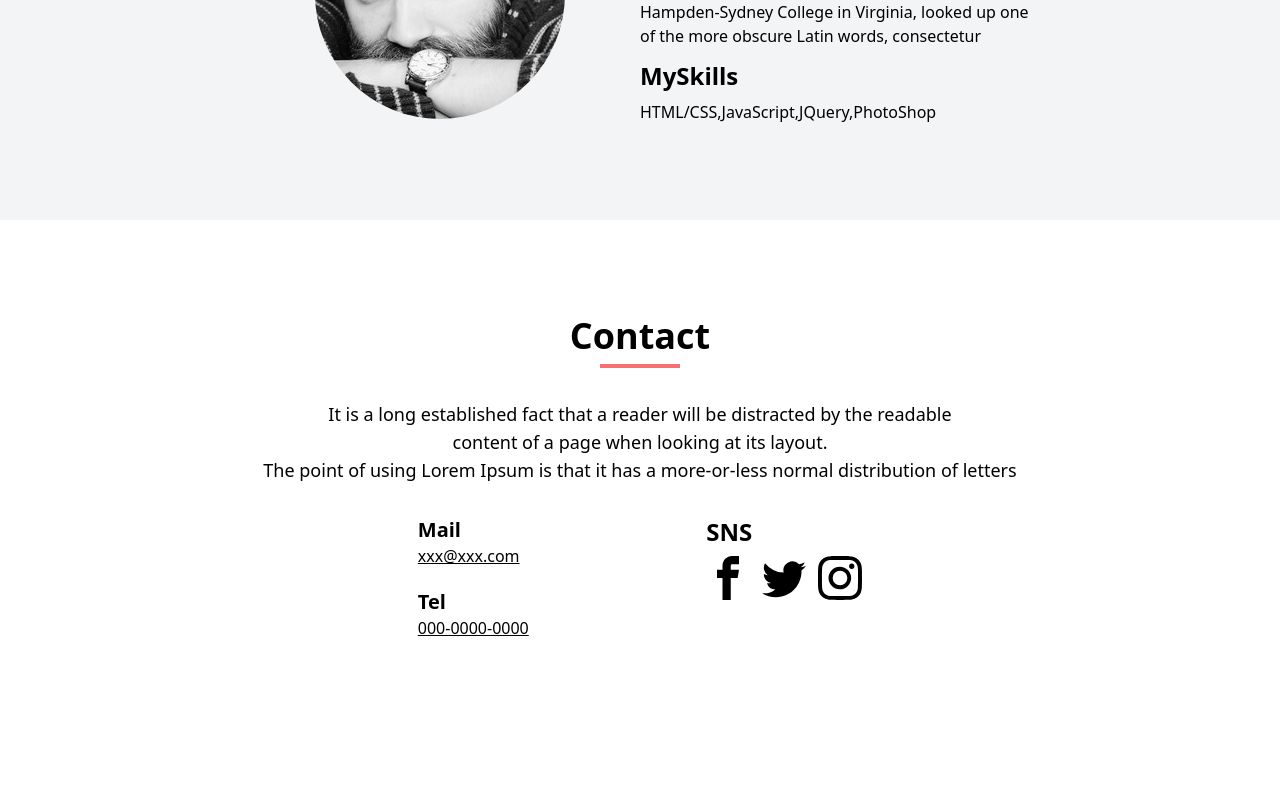
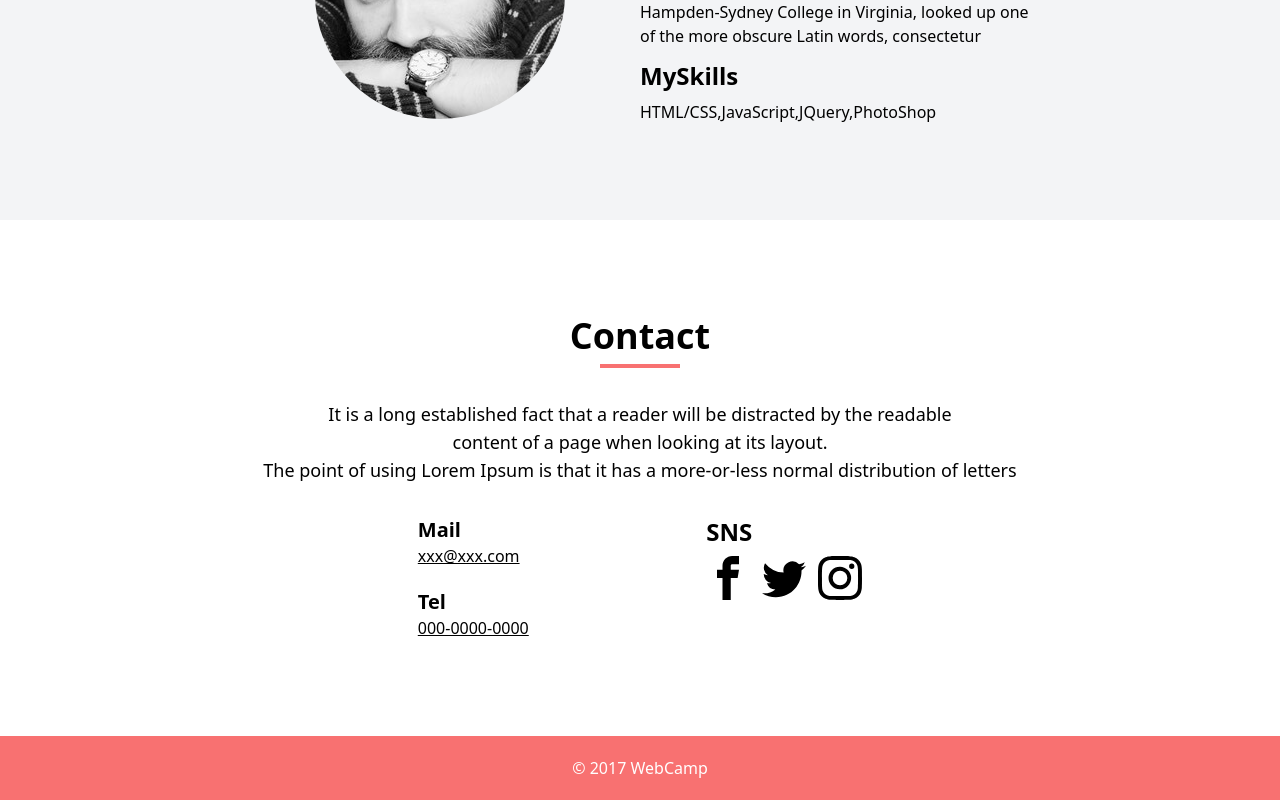
Before and after one commit to kotahorii/dmm-web-site, a Next.js app: page / in a window 1280 px wide. Shown: the part 2932-3732 px from the top of the page. Before the commit the page ends 3668 px from the top, so only its background shows below. Built offline with nearby package versions, Linux system fonts and the light colour scheme.

Commit message:
footer created

```diff
--- a/components/Footer.tsx
+++ b/components/Footer.tsx
@@ -2,8 +2,8 @@ import React from 'react'
 
 export const Footer = () => {
   return (
-    <div>
-
+    <div className="bg-red-400 py-5 flex flex-col justify-center items-center text-white">
+      &copy; 2017 WebCamp
     </div>
   )
 }
```
